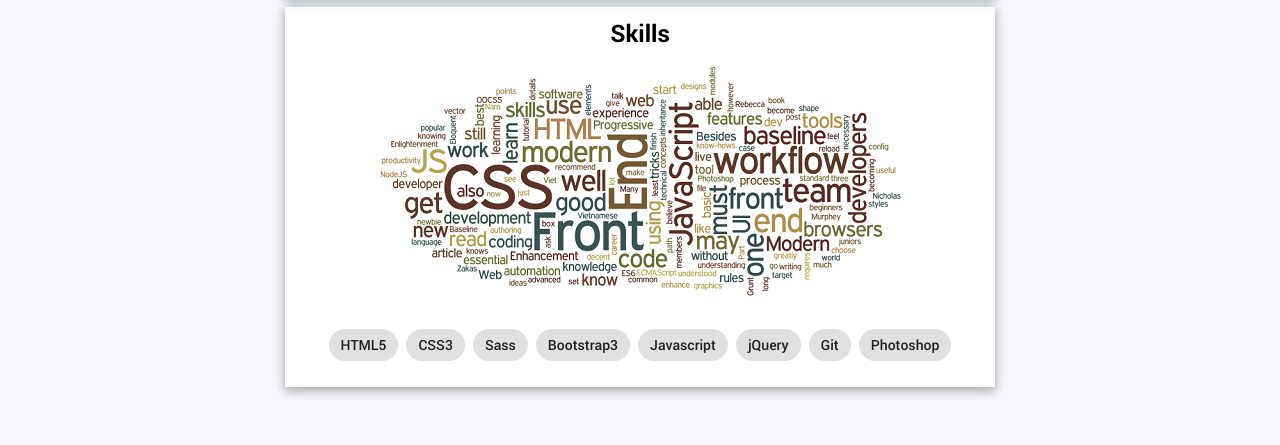
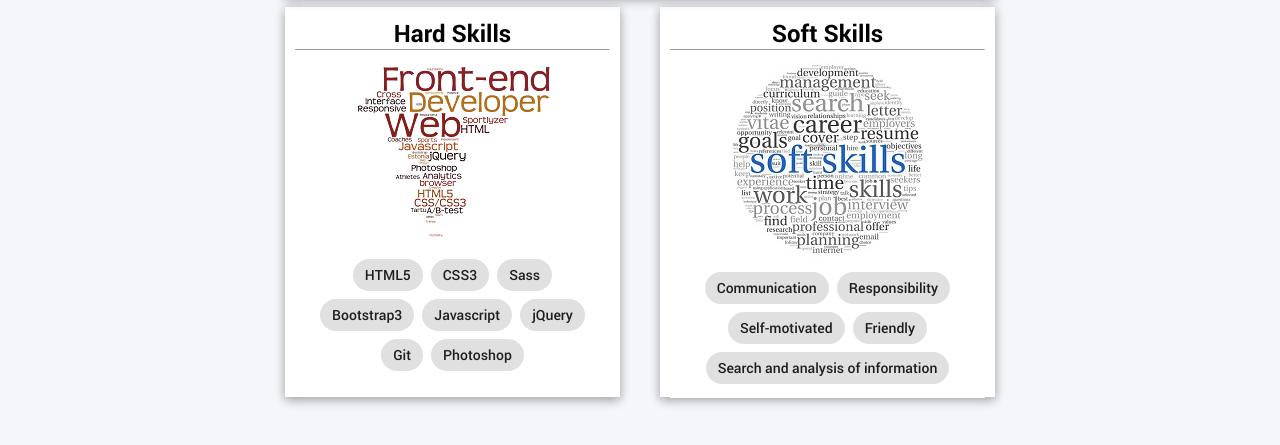
Before and after one commit to DenysiukVitalii/DenysiukVitalii.github.io, a plain HTML site: page index.html in a window 1280 px wide. Shown: the part 267-712 px from the top of the page. Drawn offline with Linux system fonts and the light colour scheme.

Commit message:
add softskills

```diff
--- a/index.html
+++ b/index.html
@@ -33,7 +33,8 @@
       </div>
     </div>
     <div class="main__skills">
-      <h2>Skills</h2>
+      <div class="main__hardskills">
+        <h2>Hard Skills</h2><hr size="1px">
         <div class="imgskill">
           <div class="skills">
             <div class="some"><span class="some1">HTML5</span></div>
@@ -46,10 +47,28 @@
             <div class="some"><span class="some1">Photoshop</span></div>
           </div>
 
-        <img src="front-end-skills.png" alt="" class="imgfront" width="" height="">
+          <img src="hard.png" alt="" class="imgfront" width="" height="">
         </div>
 
       </div>
+      <div class="main__softskills">
+        <h2>Soft Skills</h2><hr size="1px">
+        <div class="imgskill">
+          <div class="skills">
+            <div class="some"><span class="some1">Communication</span></div>
+            <div class="some"><span class="some1">Responsibility</span></div>
+            <div class="some"><span class="some1">Self-motivated</span></div>
+            <div class="some"><span class="some1">Friendly</span></div>
+            <div class="some"><span class="some1">Search and analysis of information</span></div>
+
+
+          </div>
+
+          <img src="soft.jpg" alt="" class="imgfront" width="" height="">
+        </div>
+      </div>
+    </div>
+
   </div>
 </body>
 </html>
--- a/style.css
+++ b/style.css
@@ -36,13 +36,31 @@ width: 100%;
   box-sizing: border-box;
   box-shadow: rgba(0, 0, 0, 0.156863) 0px 3px 10px, rgba(0, 0, 0, 0.227451) 0px 3px 10px;
 }
-
 .main__skills {
-  width: 710px;
-  height: 380px;
+  width:710px;
+  background: #f4f6f9;;
+  margin: 0 auto;
+  display: flex;
+  flex-direction: row;
+  justify-content: space-between;
+  box-sizing: border-box;
+}
+.main__softskills {
+  width: 335px;
+  height: 390px;
   padding: 10px;
   background: #fff;
-  margin:0 auto;
+  box-shadow: rgba(0, 0, 0, 0.156863) 0px 3px 10px, rgba(0, 0, 0, 0.227451) 0px 3px 10px;
+  display: flex;
+  flex-direction: column;
+  justify-content: flex-start;
+  box-sizing: border-box;
+}
+.main__hardskills {
+  width: 335px;
+  height: 390px;
+  padding: 10px;
+  background: #fff;
   box-shadow: rgba(0, 0, 0, 0.156863) 0px 3px 10px, rgba(0, 0, 0, 0.227451) 0px 3px 10px;
   display: flex;
   flex-direction: column;
@@ -53,6 +71,7 @@ width: 100%;
   display: flex;
   flex-direction: row;
   justify-content: center;
+  flex-wrap: wrap;
   width: 100%;
   background: #fff;
   padding: 10px;
@@ -74,6 +93,9 @@ li {
   justify-content: space-around;
   align-items: center;
 }
+.imgfront {
+  margin-top: 10px;
+}
 .some {
   border: 10px;
 box-sizing: border-box;
@@ -91,6 +113,7 @@ background-color: rgb(224, 224, 224);
 border-radius: 16px;
 white-space: nowrap;
 width: -webkit-fit-content;
+transition: 0.3s;
 }
 .some:hover {
   background-color: #959191;
```
Also changed, not shown: hard.png (added), soft.jpg (added). Lines whose indentation alone changed are shown as unchanged.
